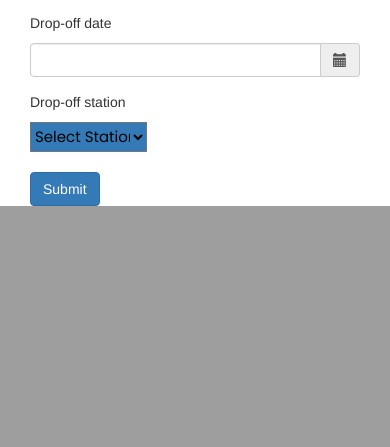
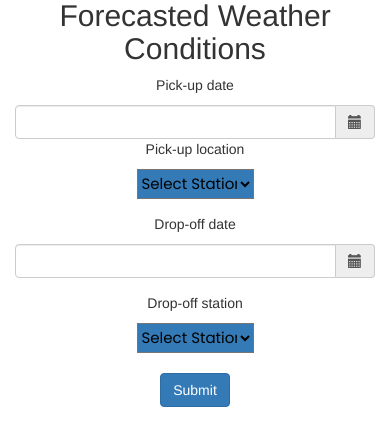
Before and after one commit to LDbosca/dublinBikes, a Flask app: template web/templates/index.html in a window 390 px wide. Shown: the part 1049-1496 px from the top of the page. Before the commit the page ends 1255 px from the top, so only its background shows below. Run offline with Flask 2, Linux system fonts and the light colour scheme; the template is opened without the code that fills it, so the values that code supplies are empty; some libraries are stand-ins or nearby versions; some web fonts are replaced.

Commit message:
first round styling

```diff
--- a/web/templates/index.html
+++ b/web/templates/index.html
@@ -1,5 +1,6 @@
 <!DOCTYPE html>
 <html>
+
 <head>
     <script type="text/javascript" src="https://www.gstatic.com/charts/loader.js"></script>
     <script type="text/javascript" src="//ajax.googleapis.com/ajax/libs/jquery/1.10.2/jquery.min.js"></script>
@@ -13,38 +14,49 @@
     <link rel="stylesheet" href="{{ url_for('static',filename='style.css') }}">
     <link href="https://fonts.googleapis.com/css?family=Roboto|Poppins|Roboto+Slab|Patua+One" rel="stylesheet">
 
+    <!--Ivan CSS start-->
+    <link rel="stylesheet" href="https://stackpath.bootstrapcdn.com/font-awesome/4.7.0/css/font-awesome.min.css" integrity="sha384-wvfXpqpZZVQGK6TAh5PVlGOfQNHSoD2xbE+QkPxCAFlNEevoEH3Sl0sibVcOQVnN" crossorigin="anonymous">
+    <meta name="viewport" content="width=device-width, initial-scale=1, shrink-to-fit=no">
+    <!---->
     <title>Dublin Bikes</title>
     {{ charts_init }}
 </head>
 
 <body>
     <!--HTML element to hold the map:!-->
+    <header class="bg-info">
+        <h1 class="text-center text-danger font-weight-bold mt-2 mb-2 ml-2 mr-2" id="title">On yer bike Forecaster</h1>
+    </header>
     <div id="googleMap" style="width:100%;height:500px;"></div>
-{{ charts.AvailabilityChart }}
+    <div class="text-center mt-2 mb-2 ml-2 mr-2 w-auto container-fluid">
+        <div class="row justify-content-xl-center">
+            <div class="col-md-6" id="departStnGraph">{{ charts.AvailabilityChart }}</div>
+            <div class="col-md-6" id="arriveStnGraph">{{ charts.AvailabilityChart }}</div>
+            <div class="col-md-6" id="currentWeather">
                 <div id="weather">
                     <h2>Current Weather Conditions</h2>
-
                     <p> The current weather is {{ wds[0]['weatherDescr'] }} </p>
                     <p> The current temperature is {{ wds[0]['temperature'] }} degrees centigrade</p>
                     <img src="http://openweathermap.org/img/w/{{wds[0]['weatherIcon']}}.png">
 
-    <br>
+                    {% if bikeStation %}
+                    <p>You have selected the <b>{{ bikeStation }}</b> bike station</p>
+                    {% endif %}
+                </div>
+            </div>
+            <div class="col-md-6" id="currentWeather">
+                <h2>Forecasted Weather Conditions</h2>
                 {% if forecast %}
                 <p>The forecasted weather is {{ futureWeatherJson['weather'][0]['description']}}<br>
-        The forecasted temperature is {{ futureWeatherJson['main']['temp']}}<br>
+                    The forecasted temperature is {{ futureWeatherJson['main']['temp']}}degrees centigrade<br>
                 </p>
                 <img src="http://openweathermap.org/img/w/{{futureWeatherJson['weather'][0]['icon']}}.png">
                 {% endif %}
-    {% if bikeStation %}
-    <p>You have selected the <b>{{ bikeStation }}</b> bike station</p>
-    {% endif %}
-    {% if stringTime %}
-    <p>You have selected <b>{{ stringTime }}</b> for your journey</p>
-    {% endif %}
             </div>
 
-    <div class="container">
-    <div class='col-md-5'>
+        </div>
+        <div class="row justify-content-xl-center bg-light">
+            <div class="col-md-6" id="departDatetime">
                 <div class="form-group">
                     <p> Pick-up date </p>
                     <div class='input-group date' id='datetimepicker1'>
@@ -54,10 +66,10 @@
                         </span>
                     </div>
                     <p> Pick-up location </p>
-            <div id="stationsPickUp" ></div>
+                    <div id="stationsPickUp"></div>
                 </div>
             </div>
-    <div class='col-md-5'>
+            <div class="col-md-6" id="arriveDatetime">
                 <div class="form-group">
                     <p> Drop-off date </p>
                     <div class='input-group date' id='datetimepicker2'>
@@ -68,37 +80,58 @@
                     </div>
                 </div>
                 <p> Drop-off station </p>
-        <div id="stationsDropOff" ></div>
+                <div id="stationsDropOff"></div>
                 <br>
                 <input type="submit" class="btn btn-primary" value="Submit" onclick="displayselection()">
+                <br>
+                <br>
+                {% if stringTime %}
+                <p>You have selected <b>{{ stringTime }}</b> for your journey</p>
+                {% endif %}
+                <br>
+            </div>
         </div>
     </div>
 
+
+
+    <script src="https://cdnjs.cloudflare.com/ajax/libs/popper.js/1.14.7/umd/popper.min.js" integrity="sha384-UO2eT0CpHqdSJQ6hJty5KVphtPhzWj9WO1clHTMGa3JDZwrnQq4sF86dIHNDz0W1" crossorigin="anonymous"></script>
+    <script src="https://stackpath.bootstrapcdn.com/bootstrap/4.3.1/js/bootstrap.min.js" integrity="sha384-JjSmVgyd0p3pXB1rRibZUAYoIIy6OrQ6VrjIEaFf/nJGzIxFDsf4x0xIM+B07jRM" crossorigin="anonymous"></script>
 
 
     <script>
         // date and time picker limited to the next 5 days to match weather forecast
         var todayDate = new Date().getDate();
 
-$(function () {
+        $(function() {
             $('#datetimepicker1').datetimepicker({
                 minDate: new Date(),
                 maxDate: new Date(new Date().setDate(todayDate + 5)),
                 disabledHours: [1, 2, 3, 4],
-        disabledTimeIntervals: [moment({ h: 0, m: 30 }), moment({ h: 5 })],
+                disabledTimeIntervals: [moment({
+                    h: 0,
+                    m: 30
+                }), moment({
+                    h: 5
+                })],
                 stepping: 15
             });
             $('#datetimepicker2').datetimepicker({
                 useCurrent: false,
                 maxDate: new Date(new Date().setDate(todayDate + 5)),
                 disabledHours: [1, 2, 3, 4],
-        disabledTimeIntervals: [moment({ h: 0, m: 30 }), moment({ h: 5 })],
+                disabledTimeIntervals: [moment({
+                    h: 0,
+                    m: 30
+                }), moment({
+                    h: 5
+                })],
                 stepping: 15
             });
-    $("#datetimepicker1").on("dp.change", function (e) {
+            $("#datetimepicker1").on("dp.change", function(e) {
                 $('#datetimepicker2').data("DateTimePicker").minDate(e.date);
             });
-    $("#datetimepicker2").on("dp.change", function (e) {
+            $("#datetimepicker2").on("dp.change", function(e) {
                 $('#datetimepicker1').data("DateTimePicker").maxDate(e.date);
             });
         });
@@ -135,51 +168,52 @@ function displayselection() {
 
         function myMap() {
             //The mapProp variable defines the properties for the map.
-var mapProp= {
-  center:new google.maps.LatLng(53.350140, -6.266155), //center in Dublin
-  zoom:13,
+            var mapProp = {
+                center: new google.maps.LatLng(53.350140, -6.266155), //center in Dublin
+                zoom: 13,
             };
             //creates a new map inside the <div> element using the parameters that are passed (mapProp).
-var map = new google.maps.Map(document.getElementById("googleMap"),mapProp);
+            var map = new google.maps.Map(document.getElementById("googleMap"), mapProp);
 
             // ROOT is the location of our flask app
             ROOT = window.location.origin;
 
             //using jQuery to import JSON file from flask and pass it to the function
-$.getJSON(ROOT + '/stations', function (data) {
+            $.getJSON(ROOT + '/stations', function(data) {
                 displayStation(data);
                 dropDown(data);
             });
 
             // function that populates dropdown menu with stations
-function dropDown(obj){
+            function dropDown(obj) {
 
                 var stations = obj;
                 // creating an array that will contain all Countries
                 var stationList = [];
                 // loop that iterates thtough the object
                 // pushing Countries into array after checking if they have been already added
-    for (var i=0; i <stations.length; i++) {
-        if (stationList.indexOf(stations[i].stationName) == -1){
+                for (var i = 0; i < stations.length; i++) {
+                    if (stationList.indexOf(stations[i].stationName) == -1) {
                         stationList.push(stations[i].stationName)
-        }}
+                    }
+                }
                 // this will sort the array in alphabetical order
                 stationList.sort();
 
                 //creating the selection drop down menu with a loop that iterates thourgh the array
                 var selPickUpStation = "<select id=pickupstation>"
-    selPickUpStation += "<option value=" + 'selStation' + ">"+ 'Select Station:' +"</option>"
-    for (i=0; i <stationList.length; i++){
-        selPickUpStation += "<option value=\""+stationList[i]+"\">"+ stationList[i] + "</option>"
+                selPickUpStation += "<option value=" + 'selStation' + ">" + 'Select Station:' + "</option>"
+                for (i = 0; i < stationList.length; i++) {
+                    selPickUpStation += "<option value=\"" + stationList[i] + "\">" + stationList[i] + "</option>"
                 }
                 selPickUpStation += "</select>"
 
                 document.getElementById("stationsPickUp").innerHTML = selPickUpStation;
 
                 var selDropOffStation = "<select id=dropoffstation>"
-    selDropOffStation += "<option value=" + 'selStation' + ">"+ 'Select Station:' +"</option>"
-    for (i=0; i <stationList.length; i++){
-        selDropOffStation += "<option value=\""+stationList[i]+"\">"+ stationList[i] + "</option>"
+                selDropOffStation += "<option value=" + 'selStation' + ">" + 'Select Station:' + "</option>"
+                for (i = 0; i < stationList.length; i++) {
+                    selDropOffStation += "<option value=\"" + stationList[i] + "\">" + stationList[i] + "</option>"
                 }
                 selDropOffStation += "</select>"
 
@@ -197,21 +231,23 @@ function displayStation(obj) {
                 //static infoWindow for all your markers
                 var infowindow = new google.maps.InfoWindow();
                 // loop that iterates through the object and extract information
-    for(var i = 0; i < stations.length; i++){
+                for (var i = 0; i < stations.length; i++) {
                     var loc = new google.maps.LatLng(stations[i].stationLat, stations[i].stationLong);
                     var content = '<div><p> Station Name:  ' + stations[i].stationName + '</p><p> Total bike stands:  ' + stations[i].stationStands + '</p><p> Credit Card accepted:  ' + stations[i].stationBanking + '</p><p> Available bike stands:  ' + stations[i].stationStdsAvailable + '</p><p> Available bikes: ' + stations[i].stationBikesAvailable + '</p></div>';
                     var marker = new google.maps.Marker({
                         position: loc,
                         map: map,
-             title: stations[i].name});
+                        title: stations[i].name
+                    });
 
                     //base color of the circle on the marker on bike availability
                     if (stations[i].stationBikesAvailable == 0) {
-               circleColor = '#ff0000'}
-        else if (stations[i].stationBikesAvailable <=3 ) {
-               circleColor = '#fff010'}
-        else {
-            circleColor = '#13f72a'};
+                        circleColor = '#ff0000'
+                    } else if (stations[i].stationBikesAvailable <= 3) {
+                        circleColor = '#fff010'
+                    } else {
+                        circleColor = '#13f72a'
+                    };
 
                     //plot a circle on each bike location
                     var bikeCircle = new google.maps.Circle({
@@ -223,12 +259,12 @@ function displayStation(obj) {
                         radius: 50 + stations[i].stationBikesAvailable
                     });
 
-    google.maps.event.addListener(marker,'click', (function(marker,content,infowindow){
+                    google.maps.event.addListener(marker, 'click', (function(marker, content, infowindow) {
                         return function() {
                             infowindow.setContent(content);
-           infowindow.open(map,marker);
+                            infowindow.open(map, marker);
                         };
-    })(marker,content,infowindow));
+                    })(marker, content, infowindow));
 
                 }
 
@@ -238,9 +274,9 @@ function displayStation(obj) {
 
     </script>
 
-<script async defer
-src="https://maps.googleapis.com/maps/api/js?key=AIzaSyDMsv7Vw1OJPpTQ2rb6NtrjYykltKPbti4&callback=myMap">
+    <script async defer src="https://maps.googleapis.com/maps/api/js?key=AIzaSyDMsv7Vw1OJPpTQ2rb6NtrjYykltKPbti4&callback=myMap">
     </script>
 
 </body>
+
 </html>
```
Also changed, not shown: 1 other file. Lines whose indentation alone changed are shown as unchanged.
